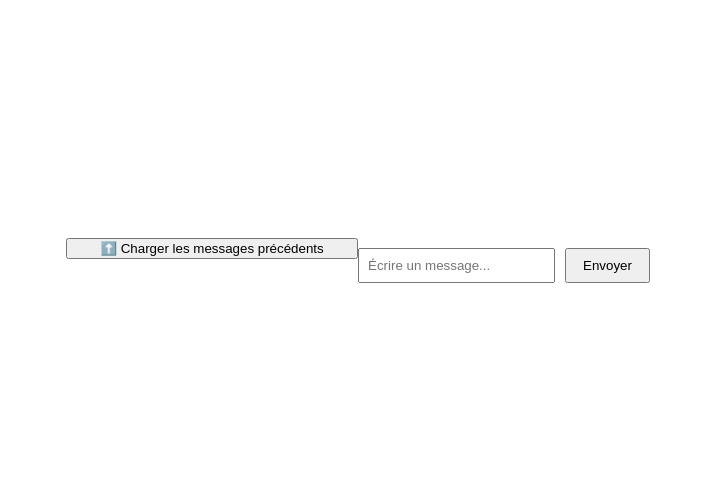
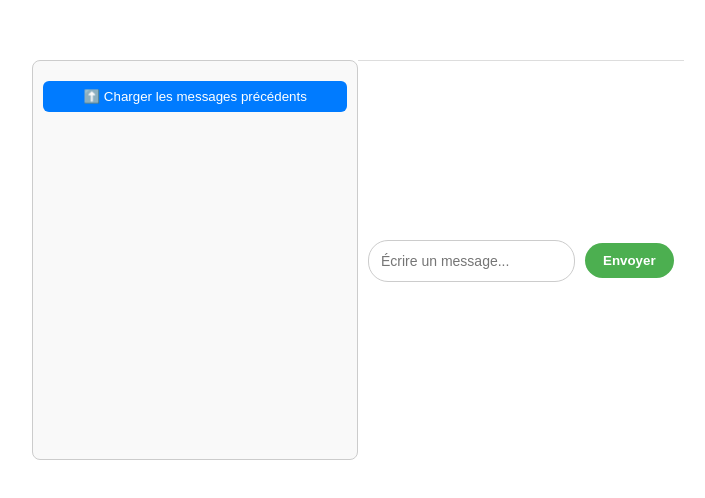
Before and after one commit to lebaron567/message-room, a Vue app: page /channels/1 in a window 1280 px wide. Shown: the part 140-638 px from the top of the page, without its empty margins (282-987 px from the left). Built offline with nearby package versions, Linux system fonts and the light colour scheme.

Commit message:
feat: enhance MessageHistory and MessageInput components with improved styling and layout

```diff
--- a/src/components/MessageHistory.vue
+++ b/src/components/MessageHistory.vue
@@ -51,10 +51,14 @@ onMounted(() => {
   <div class="message-history">
     <button v-if="hasMore" @click="loadMessages">⬆️ Charger les messages précédents</button>
 
-    <div v-for="msg in messages" :key="msg.timestamp || msg.id" class="message">
+    <div
+      v-for="msg in messages"
+      :key="msg.timestamp || msg.id"
+      :class="['message', msg.author === authStore.user?.username ? 'right' : 'left']"
+    >
       <strong>{{ msg.author || 'Utilisateur' }} :</strong>
       <template v-if="msg.content?.type === 'Image'">
-        <img :src="msg.content.value" alt="image" style="max-height: 100px" />
+        <img :src="msg.content.value" alt="image" />
       </template>
       <template v-else>
         {{ msg.content?.value || msg.content }}
@@ -68,14 +72,59 @@ onMounted(() => {
 
 <style scoped>
 .message-history {
-  max-height: 400px;
+  height: 400px;
   overflow-y: auto;
+  padding: 10px;
+  background-color: #f9f9f9;
   display: flex;
   flex-direction: column;
+  gap: 10px;
+  border: 1px solid #ccc;
+  border-radius: 8px;
 }
 
 .message {
-  padding: 5px;
-  border-bottom: 1px solid #ddd;
+  max-width: 75%;
+  padding: 10px 14px;
+  border-radius: 12px;
+  word-break: break-word;
+  font-size: 14px;
+  display: inline-block;
+}
+
+.message.left {
+  align-self: flex-start;
+  background-color: #ffffff;
+  border: 1px solid #ddd;
+  color: #000;
+}
+
+.message.right {
+  align-self: flex-end;
+  background-color: #d1e7ff;
+  border: 1px solid #80bdff;
+  color: #000;
+}
+
+.message strong {
+  display: block;
+  font-weight: bold;
+  margin-bottom: 4px;
+}
+
+.message img {
+  max-width: 100%;
+  border-radius: 6px;
+  margin-top: 6px;
+}
+
+button {
+  background-color: #007bff;
+  color: white;
+  border: none;
+  padding: 8px 12px;
+  border-radius: 6px;
+  cursor: pointer;
+  margin-top: 10px;
 }
 </style>
--- a/src/components/MessageInput.vue
+++ b/src/components/MessageInput.vue
@@ -43,16 +43,41 @@ await sendMessage(channelId, msg, token.value)
 <style scoped>
 .message-input {
   display: flex;
+  align-items: center;
   gap: 10px;
-  margin-top: 10px;
+  padding: 10px;
+  border-top: 1px solid #ddd;
+  background-color: #fff;
+  position: sticky;
+  bottom: 0;
 }
 
 input {
   flex: 1;
-  padding: 8px;
+  padding: 12px;
+  border: 1px solid #ccc;
+  border-radius: 20px;
+  font-size: 14px;
+  outline: none;
+  transition: border-color 0.3s;
+}
+
+input:focus {
+  border-color: #4CAF50;
 }
 
 button {
-  padding: 8px 16px;
+  background-color: #4CAF50;
+  color: white;
+  border: none;
+  border-radius: 20px;
+  padding: 10px 18px;
+  font-weight: bold;
+  cursor: pointer;
+  transition: background-color 0.3s;
+}
+
+button:hover {
+  background-color: #45a049;
 }
 </style>
```
